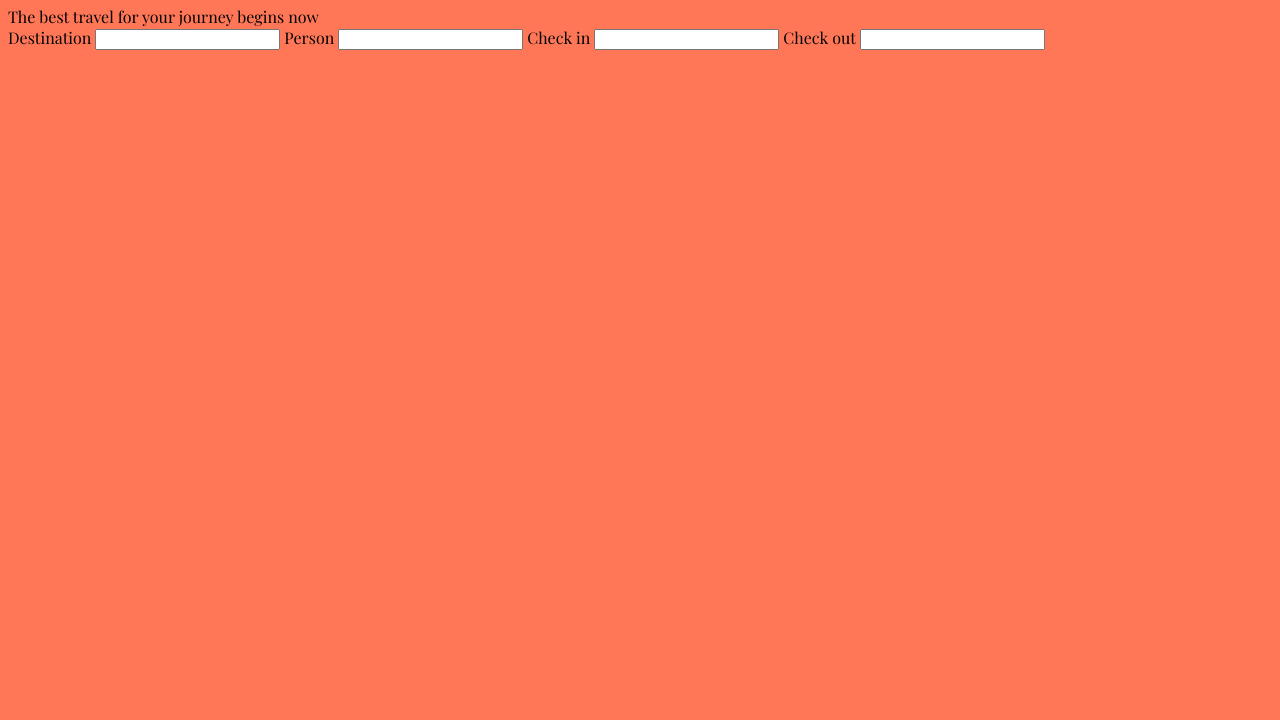
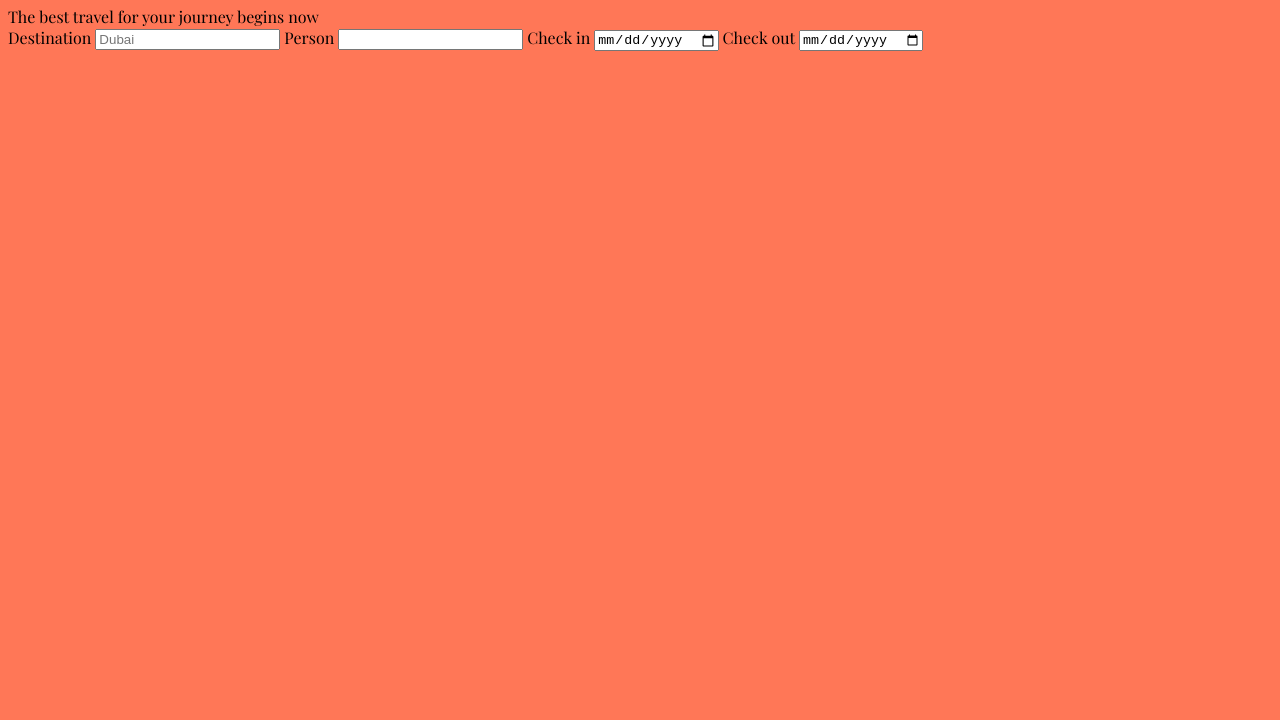
Before and after one commit to NaryLozano/202304-w1chwe-nary-lozano-tirmary-reyes, a website: page app/index.html in a window 1280 px wide. Shown: the part 80-800 px from the top of the page. Drawn offline with nearby package versions, Linux system fonts and the light colour scheme; files that its build step writes are made by us from their sources.

```diff
--- a/app/index.html
+++ b/app/index.html
@@ -16,14 +16,14 @@
     <span class="main-title__subtitle">The best travel for your journey begins now</span>
   </div>
   <form class="principal-formulary">
-    <label for="destination">Destination</label>
-    <input class="principal-formulary__input" name="destination" required>
-    <label for="person">Person</label>
+    <label class="principal-formulary__tag" for="destination">Destination</label>
+    <input class="principal-formulary__input" name="destination" required placeholder="Dubai">
+    <label class="principal-formulary__tag" for="person">Person</label>
     <input class="principal-formulary__input" name="person" required>
-    <label for="check-in">Check in</label>
-    <input class="principal-formulary__input" name="check-in" required>
-    <label for="check-out">Check out</label>
-    <input class="principal-formulary__input" name="check-out" required>
+    <label class="principal-formulary__tag" for="check-in">Check in</label>
+    <input class="principal-formulary__input" type="date" name="check-in" required>
+    <label class="principal-formulary__tag" for="check-out">Check out</label>
+    <input class="principal-formulary__input" type="date" name="check-out" required>
   </form>
 </body>
 
--- /dev/null
+++ b/app/sass/components/_form.scss
@@ -0,0 +1,10 @@
+@use "../core/globals" as global;
+
+.principal-formulary {
+  &__tag {
+    font-family: global.$font-primary;
+  }
+  &__input {
+    font-family: globla.$font-secondary;
+  }
+}
```
Also changed, not shown: app/sass/components/title-landingpage/title-landingpage.sass (deleted).
